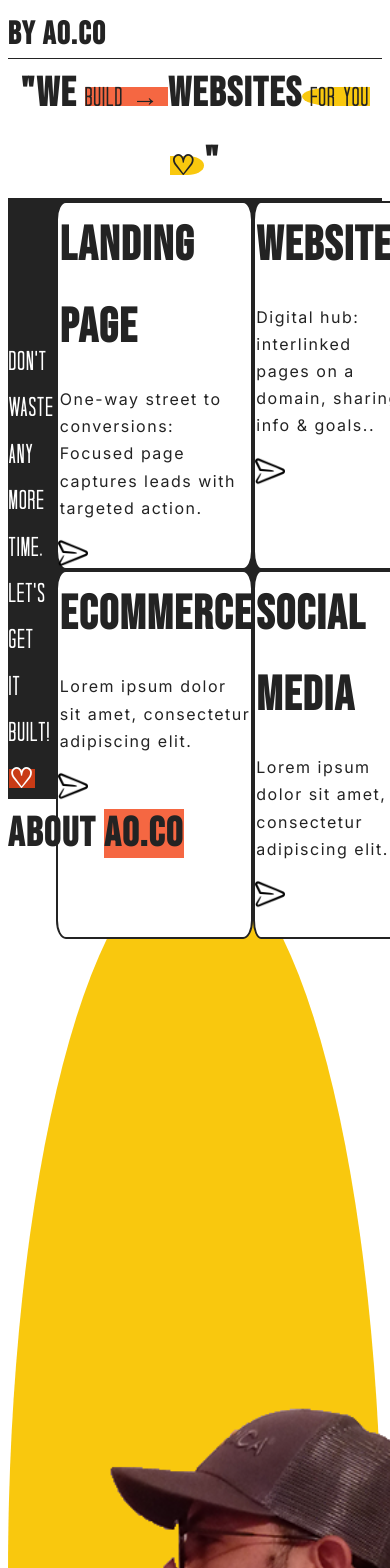
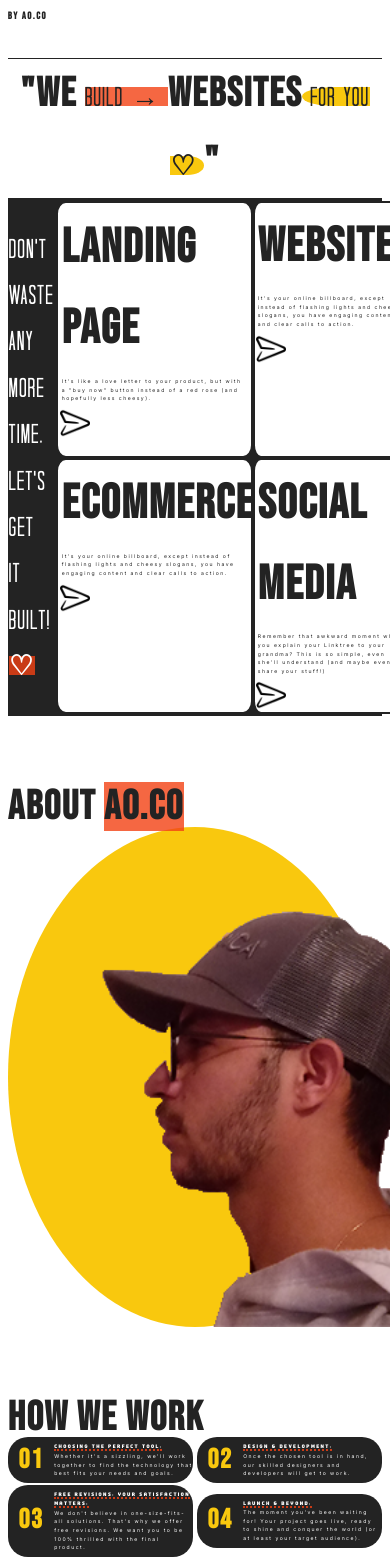
Before and after one commit to paulong/aoco, a Next.js app: page / in a window 390 px wide. Shown: the top 1568 px of the page. Built offline with nearby package versions, Linux system fonts and the light colour scheme.

Commit message:
Fixed [responsive, copy]

```diff
--- a/app/footer.js
+++ b/app/footer.js
@@ -9,22 +9,23 @@ export default function Footer() {
         <div className={styles.footerInfo}>
             <div className={styles.footerInfoIntem}>
                 <h1>AO.CO</h1>
-                <h3>Click here to subcrite to our newslatter</h3>
+
+
             </div>
             <div className={styles.footerInfoIntem}>
                 <ul>
                     <li> Subscribe to our newslatter</li>
                     <li>Blog</li>
-                    <li> FQs</li>
-                    <li>Contact Us</li>
+                    <li> Tiktok</li>
+                    <li>Instagram</li>
                 </ul>
             </div>
             <div className={styles.footerInfoIntem}>
                 <ul>
-                    <li> Subscribe to our newslatter</li>
-                    <li>Blog</li>
-                    <li> FQs</li>
-                    <li>Contact Us</li>
+                    <li> Arround the globe</li>
+                    <li> We have a Blog</li>
+                    <li> @2024 AOCO</li>
+                    <li>Developed by AO.CO</li>
                 </ul>
             </div>
         </div>
--- a/app/page.js
+++ b/app/page.js
@@ -87,26 +87,35 @@ export default function Home() {
   </div>
 
       <div className={styles.containerinfo} >
+
           <div className={styles.info}>
             <h3 >  Landing Page</h3>
-            <p>One-way street to conversions: Focused page captures leads with targeted action.</p>
+            <p>It's like a love letter to your product, but with a "buy now"
+               button instead of a red rose (and hopefully less cheesy).</p>
             <img src="/right-arrow.png" alt="test"></img>
           </div>
+
           <div className={styles.info}>
             <h3> Websites</h3>
-          <p>Digital hub: interlinked pages on a domain, sharing info & goals..</p>
+            <p>It's your online billboard, except instead of flashing lights and
+            cheesy slogans, you have engaging content and clear calls to action.</p>
             <img src="/right-arrow.png" alt="test"></img>
           </div>
+
           <div className={styles.info}>
             <h3>Ecommerce</h3>
-          <p>Lorem ipsum dolor sit amet, consectetur adipiscing elit.</p>
+            <p>It's your online billboard, except instead of flashing lights and
+              cheesy slogans, you have engaging content and clear calls to action.</p>
             <img src="/right-arrow.png" alt="test"></img>
           </div>
+
           <div className={styles.info}>
             <h3>Social media</h3>
-          <p>Lorem ipsum dolor sit amet, consectetur adipiscing elit.</p>
+            <p>Remember that awkward moment when you explain your Linktree to your grandma?
+              This is so simple, even she'll understand (and maybe even share your stuff!)</p>
             <img src="/right-arrow.png" alt="test"></img>
           </div>
+
       </div>
 </div>
 
@@ -122,45 +131,48 @@ export default function Home() {
     that delivers measurable results. We're not just about making websites
     pretty, we're about making them work for you."
     </p>
-    <button className={styles.buttons1} href="form"> Contact Us</button>
+    <button className={styles.buttons1} href="form"> Contact Us &#8594;</button>
   </div>
     <img src="/paulo.png" alt="test"></img>
 </div>
 
+
 <div className={styles.titles}>
   <h2> How we work</h2>
 </div>
+
 <div className={styles.process}>
 
   <div className={styles.processItem}>
     <h1>01</h1>
+
     <p>
-      We're not just about making websites
-      pretty, we're about making them work for you."
+      <span className={styles.infoHighlight}>Choosing the Perfect Tool:</span>  <br/>
+        Whether it's a sizzling, we'll work together to find the technology that best fits your needs and goals.
     </p>
   </div>
 
   <div className={styles.processItem}>
      <h1>02</h1>
      <p>
-      We're not just about making websites
-      pretty, we're about making them work for you."
+     <span className={styles.infoHighlight}> Design & Development: </span>  <br/>
+     Once the chosen tool is in hand, our skilled designers and developers will get to work.
     </p>
   </div>
 
   <div className={styles.processItem}>
   <h1>03</h1>
   <p>
-    We're not just about making websites
-    pretty, we're about making them work for you."
+  <span className={styles.infoHighlight}>Free Revisions: Your Satisfaction Matters: </span>  <br/>
+  We don't believe in one-size-fits-all solutions. That's why we offer free revisions. We want you to be 100% thrilled with the final product.
     </p>
   </div>
 
   <div className={styles.processItem}>
     <h1>04</h1>
     <p>
-      We're not just about making websites
-      pretty, we're about making them work for you."
+    <span className={styles.infoHighlight}> Launch & Beyond: </span>  <br/>
+    The moment you've been waiting for! Your project goes live, ready to shine and conquer the world (or at least your target audience).
     </p>
   </div>
 
@@ -170,7 +182,9 @@ export default function Home() {
 
 {/*  brand tha we use */}
 
-
+<div className={styles.titles}>
+  <h2> Brands</h2>
+</div>
 <div className={styles.tecno}>
   <img src="/wordpress.png" alt="test"></img>
   <img src="/wix.png" alt="test"></img>
@@ -206,41 +220,47 @@ export default function Home() {
 <div className={styles.ContainerExitos}>
   <div className={styles.Exitos}  >
     <h1>Starter Plan</h1>
-    <h2 > $20/month</h2>
+    <h2 > 9.99/Month</h2>
     <ul>
-      <li>landing page</li>
-      <li>social media links</li>
-      <li>website</li>
-      <li>social media links</li>
-      <li>Contact form</li>
+      <li> landing page</li>
+      <li> one change a month</li>
+      <li>social media links </li>
+      <li> Free hosting</li>
+      <li><br /></li>
+      <li><br /></li>
+      <li><br /></li>
     </ul>
-    <a href='' className={styles.buyButtom}> More info </a>
+    <a href='' className={styles.buyButtom}> Ask </a>
   </div>
 
   <div className={styles.Exitos}  >
-    <h1>Growth Plan</h1>
-    <h2 > $20/month</h2>
+    <h1> Growth Plan</h1>
+    <h2> 19.99/Month</h2>
     <ul>
-      <li>website</li>
-      <li>social media links</li>
+      <li>Basic website</li>
+      <li>Free Changes</li>
       <li>Contact form</li>
-      <li>website</li>
-      <li>social media links</li>
+      <li>Free hosting</li>
+      <li>Free DOmaing (first year)</li>
+      <li><br /></li>
+      <li><br /></li>
     </ul>
-    <a href='' className={styles.buyButtom}> More info </a>
+    <a href='' className={styles.buyButtom}>Ask </a>
   </div>
 
   <div className={styles.Exitos}  >
     <h1>Enterprise Plan</h1>
-    <h2 > $20/month</h2>
+    <h2 > Monthly</h2>
     <ul>
-      <li>website</li>
+      <li>Full website</li>
+      <li>Free Changes</li>
+      <li>Contact form</li>
+      <li>Ecommerce</li>
       <li>social media links</li>
-      <li>Contact form</li>
-      <li>website</li>
-      <li>social media links</li>
+      <li>Free hosting</li>
+      <li>Free DOmaing (first year)</li>
     </ul>
-    <a href='' className={styles.buyButtom}> More info </a>
+    <a href='' className={styles.buyButtom}> Ask </a>
   </div>
 </div>
 
@@ -286,8 +306,10 @@ export default function Home() {
 <div className={styles.contact}>
 
   <div className={styles.contactItem}>
-    <h1>Let's get <br/>
-    started.</h1>
+    <h1>
+      Let's get <br/>
+      started.
+    </h1>
   </div>
 
   <div className={styles.contactItem} id="  form">
--- a/styles/globals.css
+++ b/styles/globals.css
@@ -17,7 +17,7 @@
   --font-size-MH: 7vw;
   --font-size-H: 5rem;
   --font-size-SH: 3rem;
-  --font-size: 1rem;
+  --font-size: 1.3vw;
   --site-width: 1600px;
   --radius: 6px;
   --line-height: 1.7;
@@ -56,7 +56,6 @@ body {
 
 html {
   font-family: var(--font-family-4);
-
   -ms-text-size-adjust: 100%;
   -webkit-text-size-adjust: 100%;
   scroll-behavior: smooth;
--- a/styles/page.module.css
+++ b/styles/page.module.css
@@ -80,7 +80,7 @@ font-family: var(--font-family-3);
   border-top: 1px solid var( --Eerie-Black);
   border-bottom: 1px solid var( --Eerie-Black);
   border-right: 1px solid var( --Eerie-Black);
- display: grid;
+  display: grid;
   justify-content: center;
   justify-items: center;
   align-items: center;
@@ -118,9 +118,8 @@ font-family: var(--font-family-3);
   background-color: var(--Eerie-Black);
   border: 1px solid  var(--Eerie-Black);
   border-bottom: none;
-  height: 600px;
   color: var(--white-smoke);
-
+  margin-bottom: 15%;
 
 }
 
@@ -157,13 +156,10 @@ font-family: var(--font-family-3);
 
 .info {
   display: block;
-
   border: 2px solid var(--Eerie-Black);
  background-color: var(--white-smoke);
  border-radius: 5%;
-
-
-
+ padding: 1%;
 }
 .info p{
   font-size: var(--font-size);
@@ -187,7 +183,7 @@ font-family: var(--font-family-3);
 
 .info img{
 width: 30px;
- display: flex;
+ display: grid;
  justify-content: center;
  align-items: center;
 }
@@ -200,10 +196,16 @@ width: 30px;
 
 }
 
+.infoHighlight{
+  border-bottom: 2px dotted var(--coquelicot);
+  font-family: var(--font-family-4);
+}
+
 .ContainerExitos{
 
 display: grid;
 grid-template-columns: 1fr 1fr 1fr;
+margin-bottom: 15%;
 
 }
 
@@ -300,6 +302,7 @@ padding: 0;
   border-radius: 50%;
   justify-content: center;
   align-items: center;
+  margin-bottom: 15%;
 }
 
 .sectionAbout img{
@@ -342,10 +345,11 @@ padding: 0;
   justify-items: center;
   align-items: center;
   height: 320px;
+  margin-bottom: 15%;
 
 }
 .tecno img{
-  width: 20%;
+  width: 25%;
   opacity: 80%;
 }
 
@@ -358,6 +362,7 @@ padding: 0;
   align-content: center;
   justify-items: center;
   align-items: center;
+  margin-bottom: 15%;
 }
 
 .processItem{
@@ -395,6 +400,7 @@ padding: 0;
   display: grid;
   grid-template-columns: 1fr 1fr 1fr  1fr ;
   gap: 5px;
+  margin-bottom: 15%;
 
 }
 
@@ -465,3 +471,5 @@ margin: 5%;
 .contactForm > div:last-child {
   width: 40%;
 }
+
+/* responsive*/
```
Lines whose indentation alone changed are shown as unchanged.
